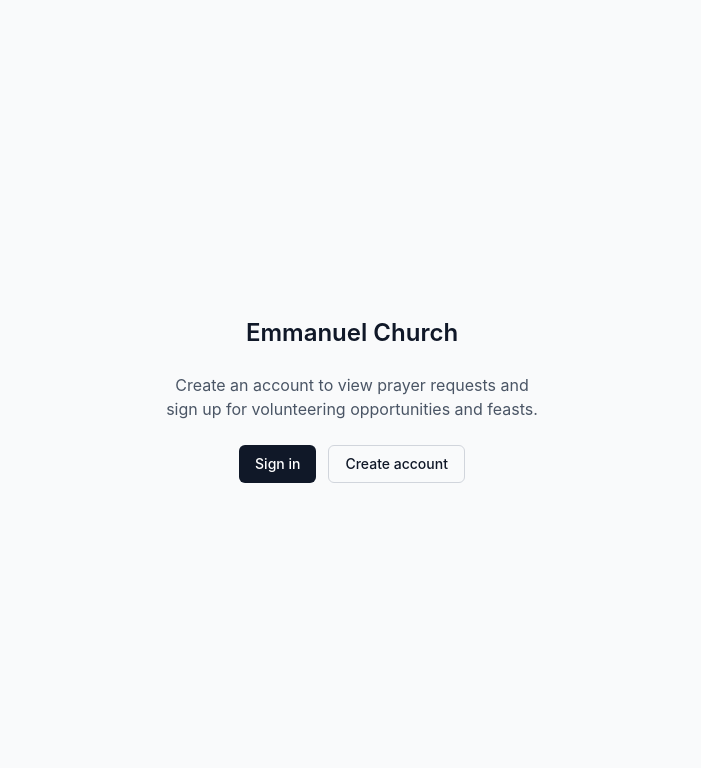
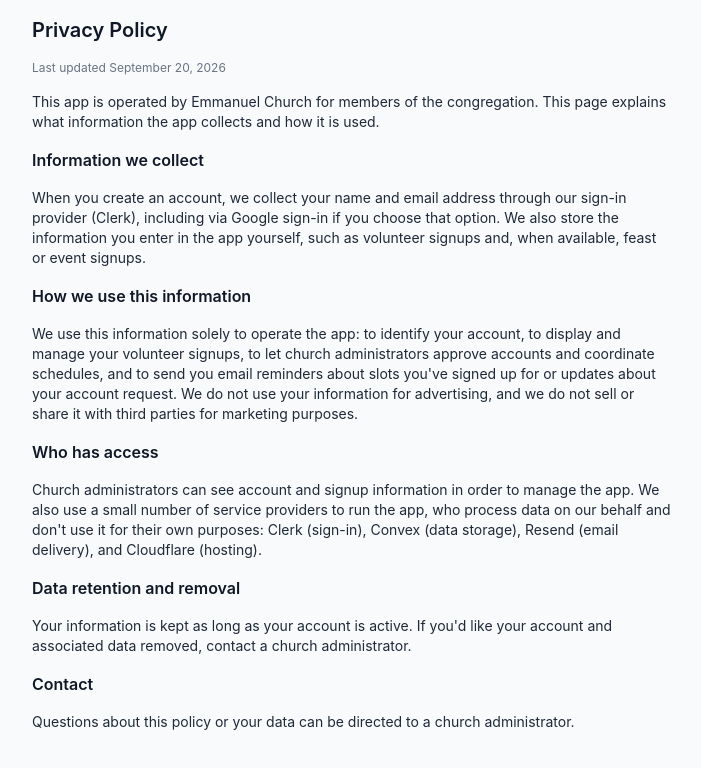
Before and after one commit to butaud/church-app, a React (Vite) app: page /privacy in a window 1280 px wide. Shown: the top 768 px of the page, without its empty margins (288-989 px from the left). Built offline with nearby package versions, Linux system fonts and the light colour scheme; no server answers.

Commit message:
Add a public privacy policy page
Needed for Google's OAuth consent screen to go "In production". Plain
factual description of what the app collects and how it's used;
reachable at /privacy regardless of auth state, linked from the
landing page.

```diff
--- a/src/App.tsx
+++ b/src/App.tsx
@@ -9,8 +9,20 @@ import { HomePage } from "./pages/HomePage";
 import { VolunteeringPage } from "./pages/VolunteeringPage";
 import { FeastsPage } from "./pages/FeastsPage";
 import { ManagePage } from "./pages/ManagePage";
+import { PrivacyPage } from "./pages/PrivacyPage";
 
 function App() {
+  return (
+    <BrowserRouter>
+      <Routes>
+        <Route path="/privacy" element={<PrivacyPage />} />
+        <Route path="/*" element={<Gate />} />
+      </Routes>
+    </BrowserRouter>
+  );
+}
+
+function Gate() {
   const { isLoading, isAuthenticated } = useConvexAuth();
 
   if (isLoading) return null;
@@ -37,7 +49,7 @@ function RegisteredApp() {
   const isAdmin = me.user.role === "admin";
 
   return (
-    <BrowserRouter>
+    <>
       <Nav isAdmin={isAdmin} />
       <Routes>
         <Route path="/" element={<HomePage isAdmin={isAdmin} />} />
@@ -52,7 +64,7 @@ function RegisteredApp() {
         />
         <Route path="*" element={<Navigate to="/" replace />} />
       </Routes>
-    </BrowserRouter>
+    </>
   );
 }
 
--- a/src/pages/LandingPage.tsx
+++ b/src/pages/LandingPage.tsx
@@ -1,4 +1,5 @@
 import { SignInButton, SignUpButton } from "@clerk/react";
+import { Link } from "react-router-dom";
 
 export function LandingPage() {
   return (
@@ -22,6 +23,9 @@ export function LandingPage() {
           </button>
         </SignUpButton>
       </div>
+      <Link to="/privacy" className="text-xs text-gray-400 hover:underline">
+        Privacy policy
+      </Link>
     </div>
   );
 }
--- /dev/null
+++ b/src/pages/PrivacyPage.tsx
@@ -0,0 +1,64 @@
+export function PrivacyPage() {
+  return (
+    <div className="mx-auto max-w-2xl space-y-4 p-4 text-sm text-gray-800">
+      <h1 className="text-xl font-semibold text-gray-900">Privacy Policy</h1>
+      <p className="text-xs text-gray-500">Last updated September 20, 2026</p>
+
+      <p>
+        This app is operated by Emmanuel Church for members of the
+        congregation. This page explains what information the app collects
+        and how it is used.
+      </p>
+
+      <h2 className="text-base font-semibold text-gray-900">
+        Information we collect
+      </h2>
+      <p>
+        When you create an account, we collect your name and email address
+        through our sign-in provider (Clerk), including via Google sign-in if
+        you choose that option. We also store the information you enter in
+        the app yourself, such as volunteer signups and, when available,
+        feast or event signups.
+      </p>
+
+      <h2 className="text-base font-semibold text-gray-900">
+        How we use this information
+      </h2>
+      <p>
+        We use this information solely to operate the app: to identify your
+        account, to display and manage your volunteer signups, to let church
+        administrators approve accounts and coordinate schedules, and to send
+        you email reminders about slots you've signed up for or updates about
+        your account request. We do not use your information for
+        advertising, and we do not sell or share it with third parties for
+        marketing purposes.
+      </p>
+
+      <h2 className="text-base font-semibold text-gray-900">
+        Who has access
+      </h2>
+      <p>
+        Church administrators can see account and signup information in order
+        to manage the app. We also use a small number of service providers to
+        run the app, who process data on our behalf and don't use it for
+        their own purposes: Clerk (sign-in), Convex (data storage), Resend
+        (email delivery), and Cloudflare (hosting).
+      </p>
+
+      <h2 className="text-base font-semibold text-gray-900">
+        Data retention and removal
+      </h2>
+      <p>
+        Your information is kept as long as your account is active. If you'd
+        like your account and associated data removed, contact a church
+        administrator.
+      </p>
+
+      <h2 className="text-base font-semibold text-gray-900">Contact</h2>
+      <p>
+        Questions about this policy or your data can be directed to a church
+        administrator.
+      </p>
+    </div>
+  );
+}
```
